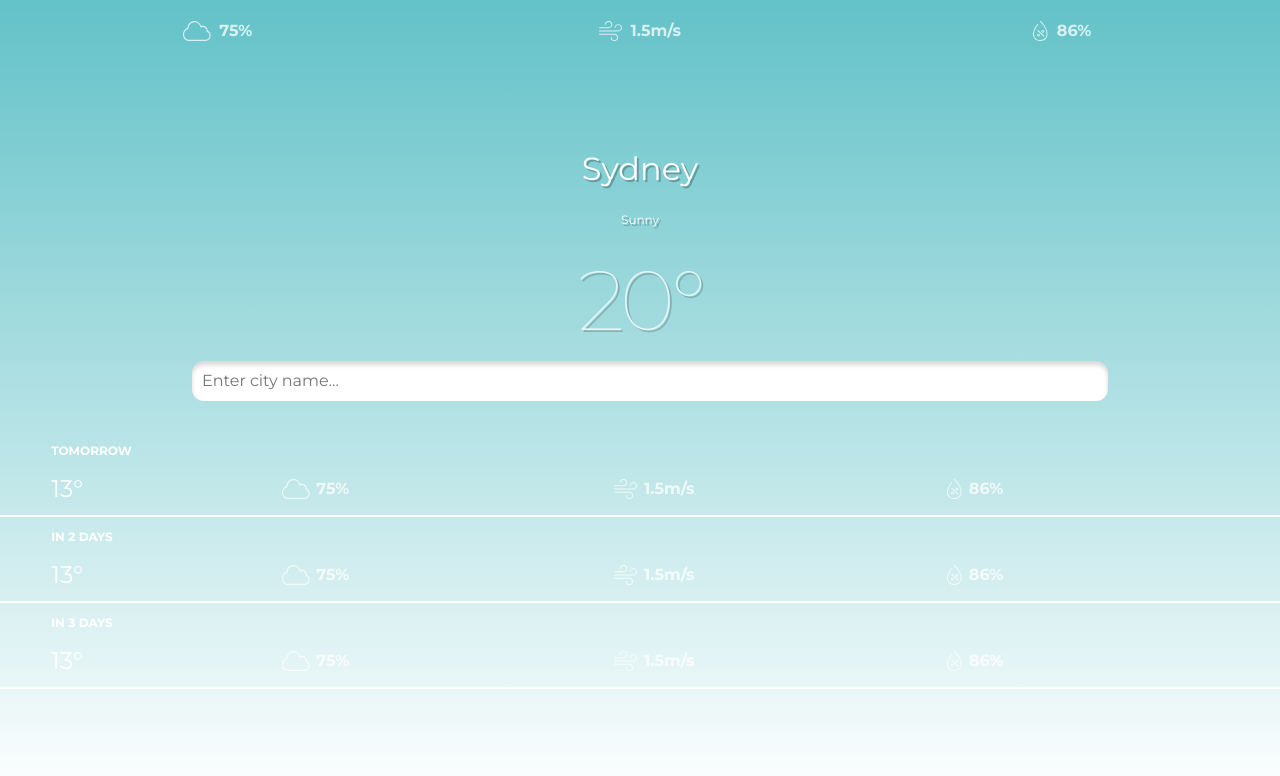
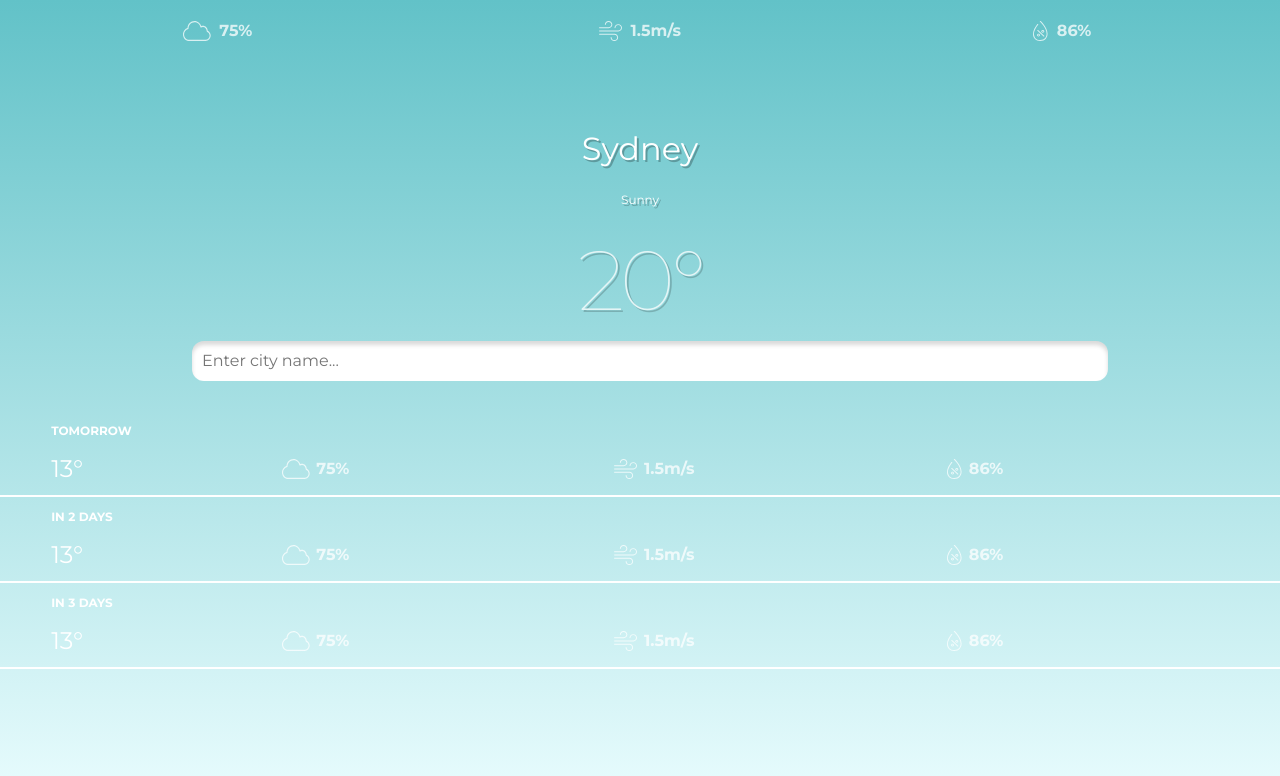
Before and after one commit to Kszalank/WeatherApp, a website built with webpack: page index.html in a window 1280 px wide. Built offline with nearby package versions, Linux system fonts and the light colour scheme.

Commit message:
webpack changed

```diff
--- a/src/style/ui-day.scss
+++ b/src/style/ui-day.scss
@@ -1,5 +1,5 @@
 .body {
-  background: linear-gradient(180deg, #62c2c8 0%, white 100%);
+  background: linear-gradient(180deg, #62c2c8 0%, rgba(115, 238, 246, 0.16) 99.99%, rgba(118, 247, 255, 0) 100%);
   background-repeat: no-repeat;
   height: 100vh;
   margin: 0;
@@ -31,7 +31,7 @@
   display: flex;
   flex-wrap: wrap;
   flex-direction: column;
-  margin-top: 80px;
+  margin-top: 60px;
   text-align: center;
   text-shadow: 2px 2px rgba(0, 0, 0, 0.25);
 
--- a/webpack.config.js
+++ b/webpack.config.js
@@ -10,7 +10,6 @@ const config = {
   entry: "./src/index.js",
   output: {
     path: path.resolve(__dirname, "dist"),
-    publicPath: "auto",
   },
   devServer: {
     open: true,
```
